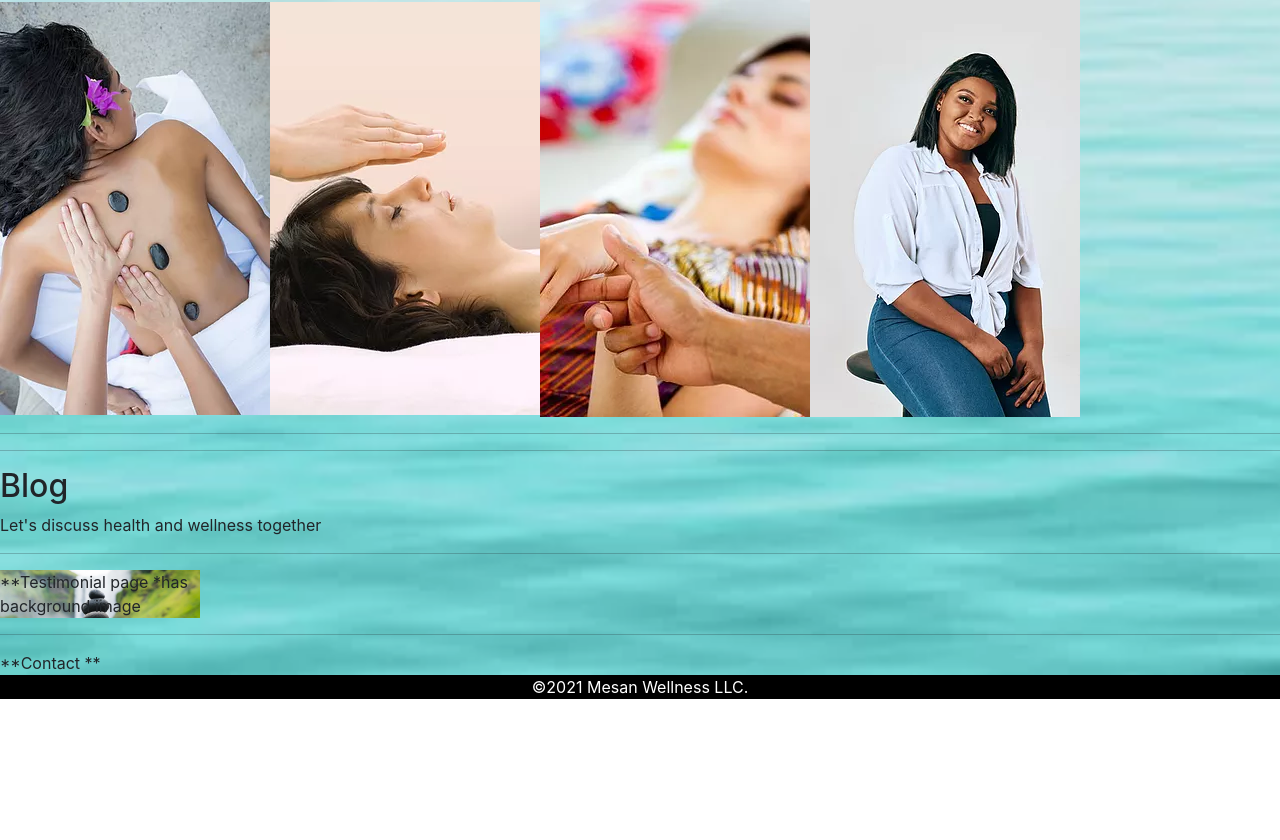
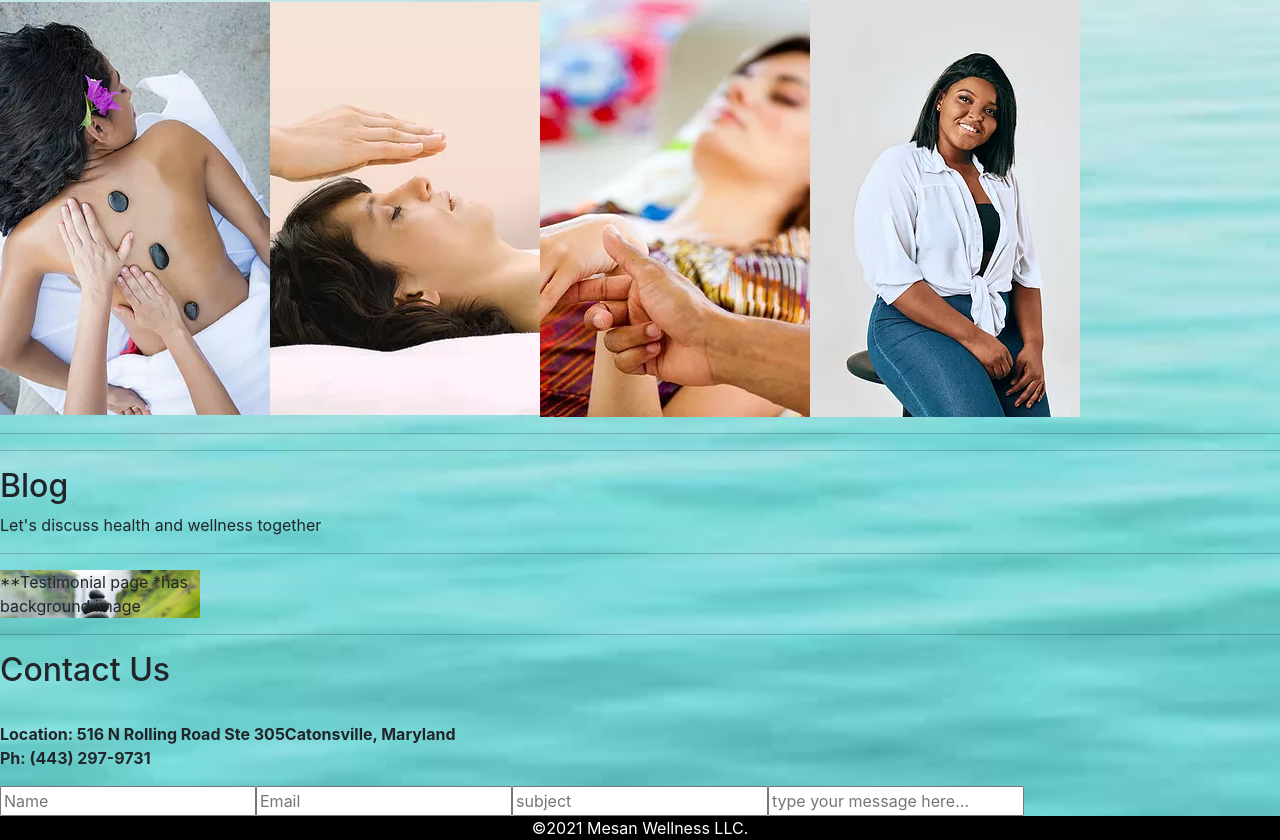
Before and after one commit to brialaws98/messanwellness, a React (Create React App) app: page / in a window 1280 px wide. Shown: the part 302-1142 px from the top of the page. Before the commit the page ends 1001 px from the top, so only its background shows below. Built offline with nearby package versions, Linux system fonts and the light colour scheme.

Commit message:
Add form for contact
Users will be able to send a message with this feature.

```diff
--- a/src/contact.js
+++ b/src/contact.js
@@ -2,8 +2,42 @@ import React from "react";
 
  export default function ContactUs () {
      return (
-    <div>
-         **Contact **
+    <div className="contactMe">
+     <div>
+              <h2>Contact Us</h2>
+         <br/>
+         <p><strong>Location: 516 N Rolling Road Ste 305Catonsville,
+               Maryland
+               <br />
+               Ph: (443) 297-9731
+
+         </strong></p>
+     </div>
+     <div>
+          <form>
+               <label>
+                    <input
+                      type="text"
+                      placeholder="Name"
+                    />
+                    <input
+                       type="text"
+                       placeholder="Email"
+                    />
+                    <input
+                       type="text"
+                       placeholder="subject"
+                    />
+                    <input
+                       type="text"
+                       placeholder="type your message here..."
+                       width="20px"
+                    />
+
+               </label>
+          </form>
+     </div>
+
     </div>
 
      );
```
